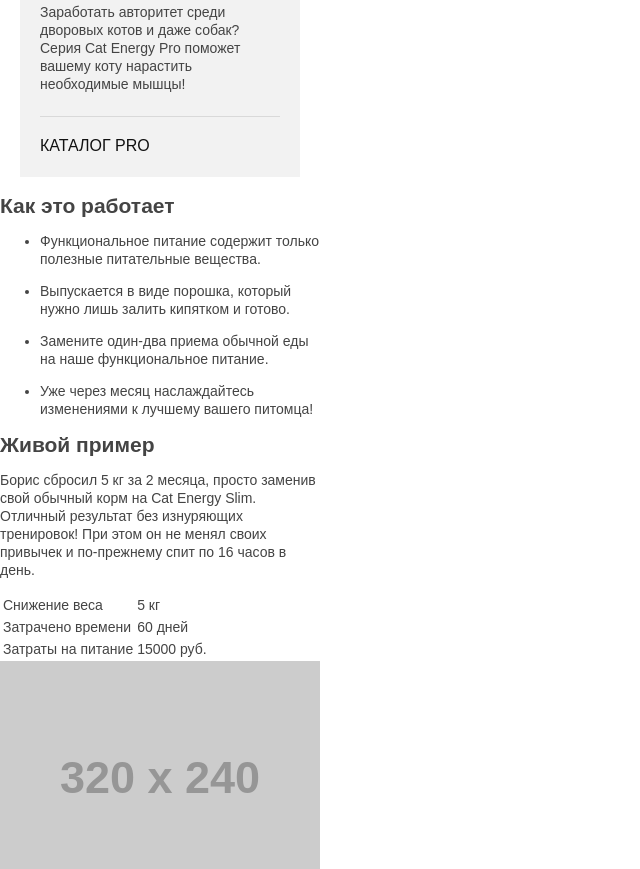
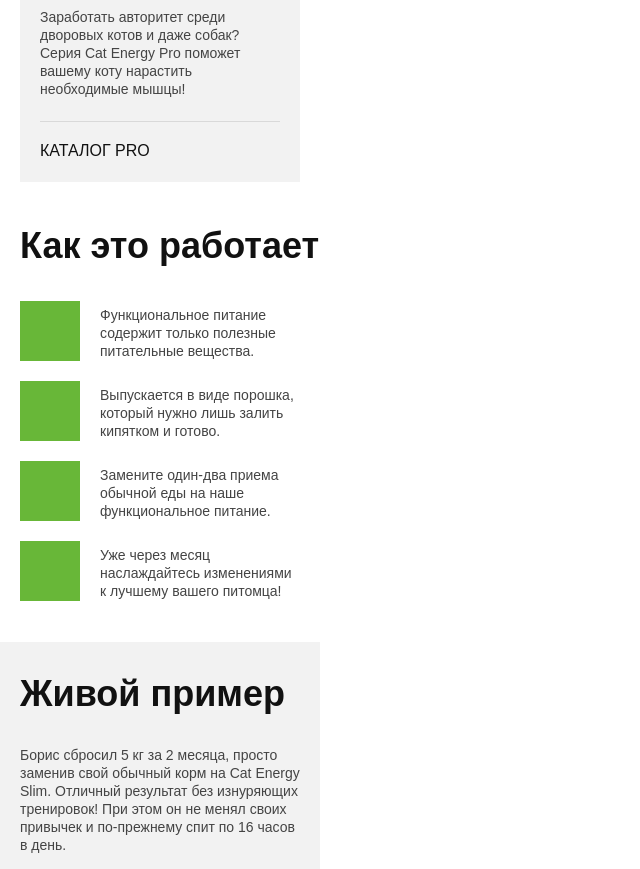
Before and after one commit to raros82/474089-cat-energy-19, a website: page source/index.html in a window 1280 px wide. Shown: the part 1251-2120 px from the top of the page, without its empty margins (0-640 px from the left). Drawn offline with nearby package versions, Linux system fonts and the light colour scheme; files that its build step writes are made by us from their sources; placeholder pictures from the web are drawn by us.

Commit message:
Продолжаю работу над стилизацией блоков

```diff
--- a/source/index.html
+++ b/source/index.html
@@ -8,11 +8,13 @@
 <body>
 
 <header class="page-header">
-  <a class="page-header__logo-link" href="#">
-    <img class="page-header__logo-img" src="img/logo-mobile.svg" width="191" height="38" alt="Лого Кэт энерджи - изображение">
-  </a>
+  <div class="page-header__wrapper">
+    <a class="page-header__logo-link" href="#">
+      <img class="page-header__logo-img" src="img/logo-mobile.svg" width="191" height="38" alt="Лого Кэт энерджи - изображение">
+    </a>
+  </div>
   <nav class="main-nav">
-    <button class="main-nav__toggle" type="button">Открыть меню</button>
+    <button class="main-nav__toggle" type="button"><span class="visually-hidden">Открыть меню</span></button>
     <div class="main-nav__wrapper">
       <ul class="main-nav__list site-list">
         <li class="site-list__item site-list__item--active">
@@ -96,15 +98,15 @@
         в
         день. </p>
       <table class="example__data">
-        <tr>
-          <td class="example__field">Снижение веса</td>
-          <td class="example__value">5 кг</td>
+        <tr class="example__row example__row--stylised">
+          <td class="example__field example__field--styled">Снижение веса</td>
+          <td class="example__value example__value--styled">5 кг</td>
         </tr>
-        <tr>
-          <td class="example__field">Затрачено времени</td>
-          <td class="example__value">60 дней</td>
+        <tr class="example__row example__row--stylised">
+          <td class="example__field example__field--styled">Затрачено времени</td>
+          <td class="example__value example__value--styled">60 дней</td>
         </tr>
-        <tr>
+        <tr class="example__row">
           <td class="example__field">Затраты на питание</td>
           <td class="example__value">15000 руб.</td>
         </tr>
--- /dev/null
+++ b/source/sass/exemple.scss
@@ -0,0 +1,56 @@
+.example__wrapper {
+  background-color: #f2f2f2;
+}
+
+.example__title {
+  font-family: "Oswald", "Arial", sans-serif;
+  font-size: 36px;
+  line-height: 60px;
+  color: #111111;
+  padding-left: 20px;
+  padding-right: 20px;
+  margin: 0;
+  padding-top: 22px;
+}
+
+.example__description {
+  color: #444444;
+  padding: 0 20px;
+  margin: 0;
+  margin-top: 22px;
+}
+
+.example__data {
+  display: flex;
+  justify-content: center;
+  margin: 0;
+  padding: 0 20px;
+  margin-top: 40px;
+}
+
+.example__value--styled {
+  color: #111111;
+  font-size: 24px;
+  line-height: 24px;
+  font-family: "Oswald", "Arial", sans-serif;
+}
+
+.example__field--styled {
+  color: #111111;
+  font-size: 12px;
+  line-height: 12px;
+  text-transform: lowercase;
+  order: 1;
+}
+
+.example__row {
+  display: block;
+  margin: 0 auto;
+}
+
+.example__row--stylised {
+  display: inline-flex;
+  flex-direction: column;
+  align-items: center;
+  width: 123px;
+}
--- a/source/sass/header.scss
+++ b/source/sass/header.scss
@@ -1,3 +1,13 @@
 .page-header {
+  position: relative;
   font-family: "Oswald", "Arial", sans-serif;
 }
+
+.page-header__logo-link {
+  display: block;
+  padding: 11px 20px 16px;
+}
+
+.page-header__wrapper {
+  border-bottom: 1px solid #e6e6e6;
+}
--- /dev/null
+++ b/source/sass/how-it-works.scss
@@ -0,0 +1,41 @@
+.how-it-works__title {
+  font-family: "Oswald", "Arial", sans-serif;
+  font-size: 36px;
+  line-height: 60px;
+  color: #111111;
+  padding-left: 20px;
+  margin: 0;
+  margin-top: 34px;
+}
+
+.how-it-works__list {
+  list-style: none;
+  padding: 0;
+  margin: 0;
+  margin-top: 30px;
+  margin-bottom: 42px;
+}
+
+.how-it-works__item {
+  position: relative;
+  margin: 0;
+  padding: 0;
+  padding-left: 100px;
+  padding-right: 20px;
+  margin-bottom: 26px;
+}
+
+.how-it-works__description {
+  margin: 0;
+}
+
+.how-it-works__description::before {
+  position: absolute;
+  display: block;
+  content: "";
+  width: 60px;
+  height: 60px;
+  background-color: #68b738;
+  left: 20px;
+  top: -5px;
+}
--- a/source/sass/main-nav.scss
+++ b/source/sass/main-nav.scss
@@ -26,4 +26,29 @@
   cursor: pointer;
   text-decoration: none;
   text-align: center;
+  color: #111111;
 }
+
+.main-nav__toggle {
+  position: absolute;
+  top: 0;
+  right: 0;
+  border: none;
+  padding: 0;
+}
+
+.main-nav__toggle::after {
+  position: absolute;
+  content: "";
+  //display: block;
+  width: 24px;
+  height: 2px;
+  background-color: #222222;
+  top: 23px;
+  right: 20px;
+  box-shadow: 0 8px 0  #222222, 0 16px 0 #222222;
+}
+
+.main-nav__wrapper {
+  //display: none;
+}
--- a/source/sass/style.scss
+++ b/source/sass/style.scss
@@ -5,3 +5,5 @@
 @import "main-nav.scss";
 @import "nutrition.scss";
 @import "nutrition-program.scss";
+@import "how-it-works.scss";
+@import "exemple.scss";
```
